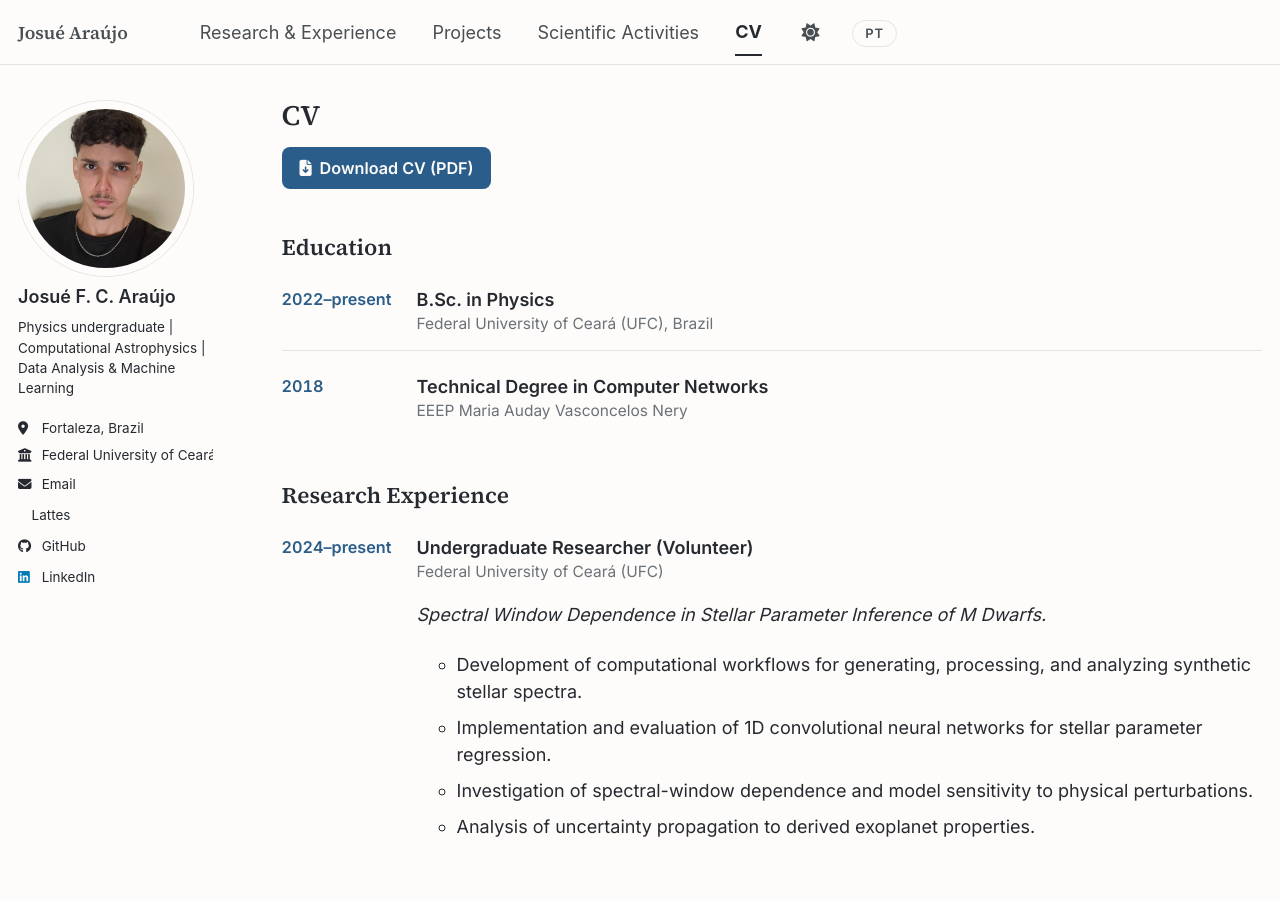
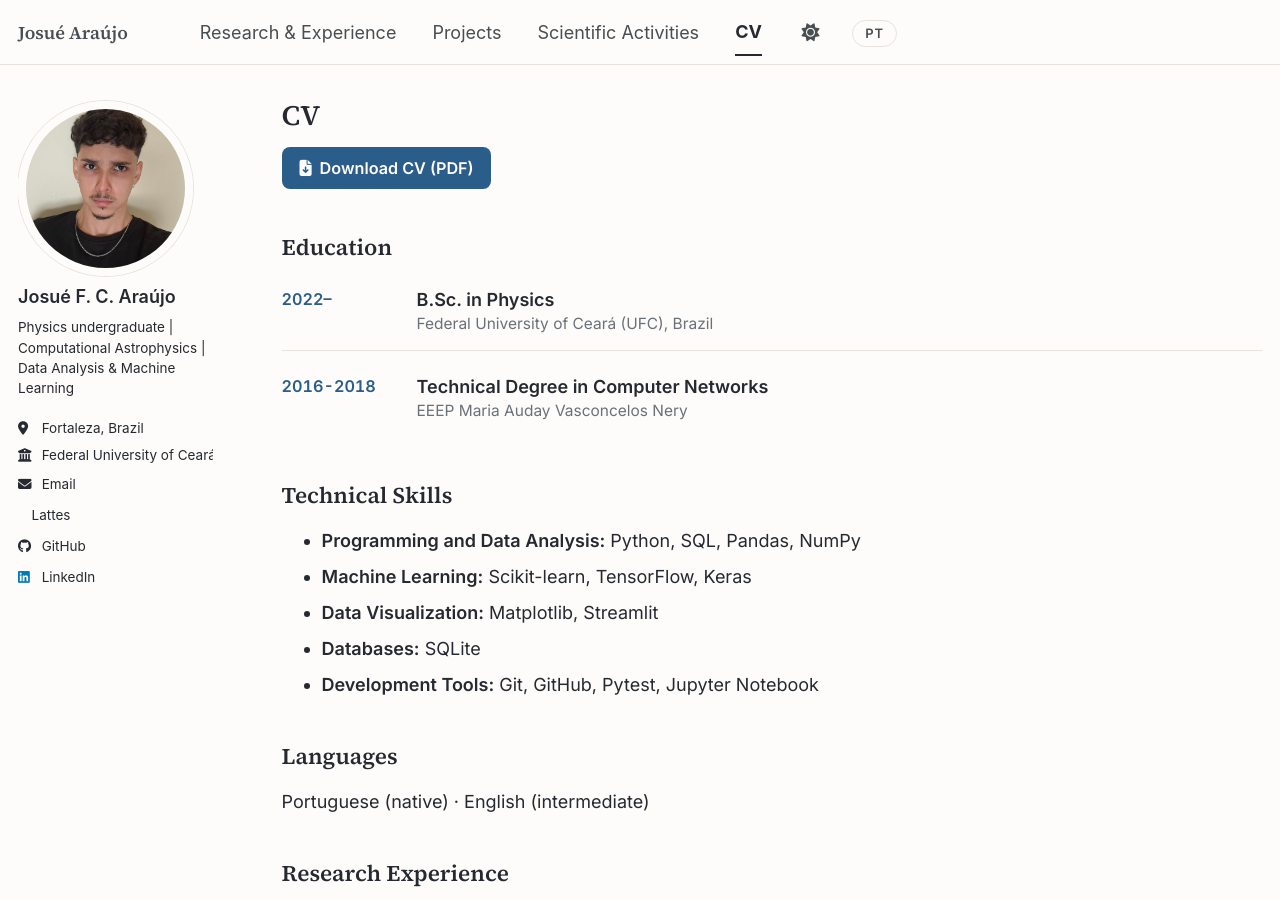
Before and after one commit to Acruxjj/Acruxjj.github.io, a Jekyll site: the page built from _pages/cv.md, in a window 1280 px wide and 900 px high. Built offline with Jekyll 4.4.1, drawn with Linux system fonts in a browser that asks for light colours; a style sheet for code colours, icons or effects is not loaded; some of the changed text lies outside the part shown.

Commit message:
Update cv.md

```diff
--- a/_pages/cv.md
+++ b/_pages/cv.md
@@ -21,20 +21,44 @@ redirect_from:
 
 <ul class="timeline">
   <li>
-    <span class="when">2022–present</span>
+    <span class="when">2022–</span>
     <div>
       <div class="what"><span data-lang="en">B.Sc. in Physics</span><span data-lang="pt">Bacharelado em Física</span></div>
       <div class="where"><span data-lang="en">Federal University of Ceará (UFC), Brazil</span><span data-lang="pt">Universidade Federal do Ceará (UFC), Brasil</span></div>
     </div>
   </li>
   <li>
-    <span class="when">2018</span>
+    <span class="when">2016-2018</span>
     <div>
       <div class="what"><span data-lang="en">Technical Degree in Computer Networks</span><span data-lang="pt">Curso Técnico em Redes de Computadores</span></div>
       <div class="where">EEEP Maria Auday Vasconcelos Nery</div>
     </div>
   </li>
 </ul>
+
+
+<h2><span data-lang="en">Technical Skills</span><span data-lang="pt">Competências Técnicas</span></h2>
+
+<ul>
+  <li><strong>Programming and Data Analysis:</strong> Python, SQL, Pandas, NumPy</li>
+  <li><strong>Machine Learning:</strong> Scikit-learn, TensorFlow, Keras</li>
+  <li><strong>Data Visualization:</strong> Matplotlib, Streamlit</li>
+  <li><strong>Databases:</strong> SQLite</li>
+  <li><strong>Development Tools:</strong> Git, GitHub, Pytest, Jupyter Notebook</li>
+</ul>
+
+<ul data-lang="pt">
+  <li><strong>Programação e Análise de Dados:</strong> Python, SQL, Pandas, NumPy</li>
+  <li><strong>Aprendizado de Máquina:</strong> Scikit-learn, TensorFlow, Keras</li>
+  <li><strong>Visualização de Dados:</strong> Matplotlib, Streamlit</li>
+  <li><strong>Bancos de Dados:</strong> SQLite</li>
+  <li><strong>Ferramentas de Desenvolvimento:</strong> Git, GitHub, Pytest, Jupyter Notebook</li>
+</ul>
+
+<h2><span data-lang="en">Languages</span><span data-lang="pt">Idiomas</span></h2>
+
+<p data-lang="en">Portuguese (native) · English (intermediate)</p>
+<p data-lang="pt">Português (nativo) · Inglês (intermediário)</p>
 
 <h2><span data-lang="en">Research Experience</span><span data-lang="pt">Experiência em Pesquisa</span></h2>
 
@@ -126,18 +150,3 @@ redirect_from:
     </div>
   </li>
 </ul>
-
-<h2><span data-lang="en">Technical Skills</span><span data-lang="pt">Competências Técnicas</span></h2>
-
-<ul>
-  <li><strong>Programming and Data Analysis:</strong> Python, SQL, Pandas, NumPy</li>
-  <li><strong>Machine Learning:</strong> Scikit-learn, TensorFlow, Keras</li>
-  <li><strong>Data Visualization:</strong> Matplotlib, Streamlit</li>
-  <li><strong>Databases:</strong> SQLite</li>
-  <li><strong>Development Tools:</strong> Git, GitHub, Pytest, Jupyter Notebook</li>
-</ul>
-
-<h2><span data-lang="en">Languages</span><span data-lang="pt">Idiomas</span></h2>
-
-<p data-lang="en">Portuguese (native) · English (intermediate)</p>
-<p data-lang="pt">Português (nativo) · Inglês (intermediário)</p>
```
